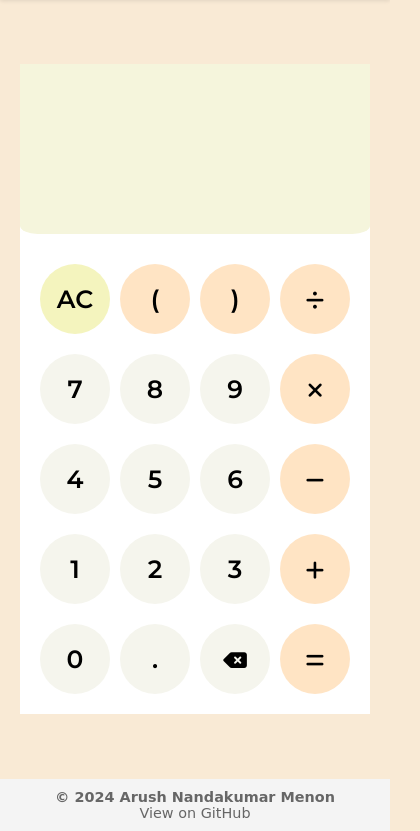
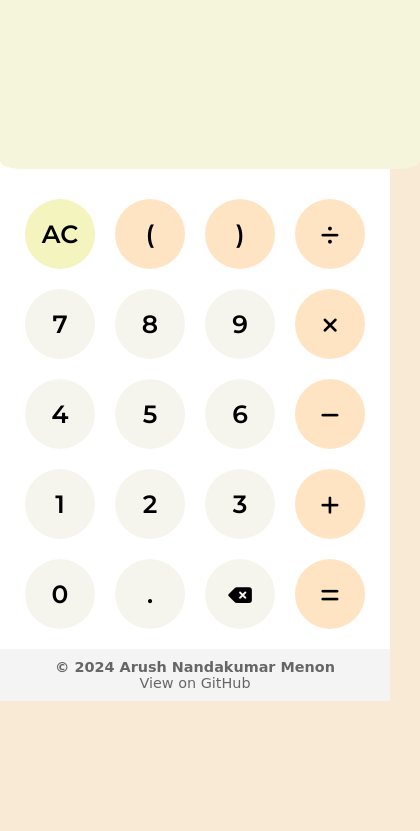
Before and after one commit to arushn47/Calculator, a plain HTML site: page index.html in a window 390 px wide. Shown: the part 72-903 px from the top of the page, 420 px wide, since content can reach past the window. After the commit the page ends 844 px from the top, so only its background shows below. Drawn offline with Linux system fonts and the light colour scheme; a web font is replaced by a local one.

Commit message:
Add files via upload

```diff
--- a/index.html
+++ b/index.html
@@ -72,7 +72,7 @@
 
     <footer class="footer">
         <p>© 2024 Arush Nandakumar Menon</p>
-        <p><a href="https://github.com/your-github" target="_blank">View on GitHub</a></p>
+        <p><a href="https://github.com/arushn47/Calculator" target="_blank">View on GitHub</a></p>
     </footer>
 
     <script src="app.js"></script>
--- a/style.css
+++ b/style.css
@@ -231,3 +231,19 @@ body.darkmode .footer {
 .footer a:hover {
     color: #333;
 }
+
+@media (max-width:400px) {
+    .calculator {
+        position: relative;
+        width: 100%;
+        margin: 0;
+    }
+
+    .display {
+        width: 100%;
+    }
+
+    .line {
+        gap: 20px;
+    }
+}
```
